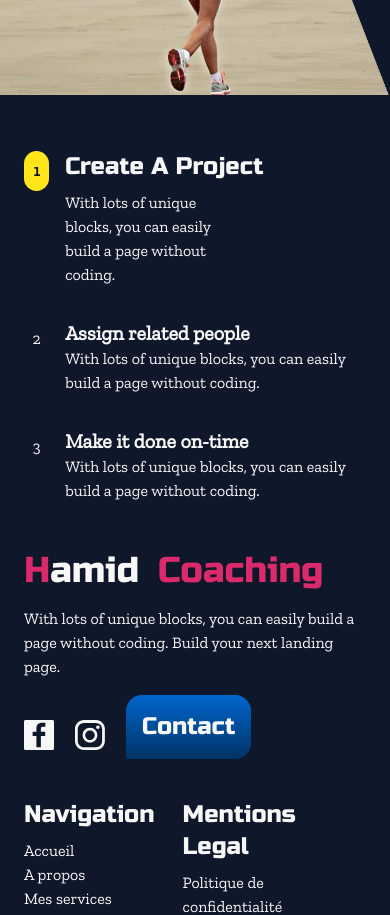
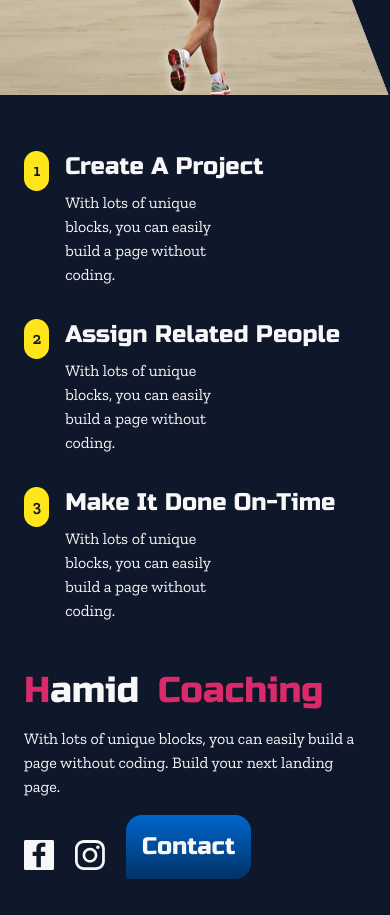
Before and after one commit to newdev-creator/hamid, a Next.js app: page / in a window 390 px wide. Shown: the part 5500-6415 px from the top of the page. Built offline with nearby package versions, Linux system fonts and the light colour scheme.

Commit message:
WIP: responsive

```diff
--- a/app/components/EasyStart.tsx
+++ b/app/components/EasyStart.tsx
@@ -2,6 +2,27 @@ import React from "react";
 import TitleSection from "./titles/TitleSection";
 import Image from "next/image";
 import TitleCard from "./titles/TitleCard";
+
+const steps = [
+  {
+    id: 1,
+    title: "Create a project",
+    description:
+      "With lots of unique blocks, you can easily build a page without coding.",
+  },
+  {
+    id: 2,
+    title: "Assign related people",
+    description:
+      "With lots of unique blocks, you can easily build a page without coding.",
+  },
+  {
+    id: 3,
+    title: "Make it done on-time",
+    description:
+      "With lots of unique blocks, you can easily build a page without coding.",
+  },
+];
 
 export default function EasyStart() {
   return (
@@ -19,53 +40,25 @@ export default function EasyStart() {
               <Image
                 src="/assets/img/woman-running.webp"
                 alt="Photo d'une femme qui court sur la plage"
-                // layout="responsive"
+                layout="responsive"
                 width={500}
                 height={300}
               />
             </div>
-            <div className="w-full lg:w-1/2 mt-8 lg:mt-0 lg:ml-12 p-6 rounded-lg">
+
+            <div className="w-full lg:w-1/2 mx-auto mt-8 lg:mt-0 lg:ml-52 p-6 rounded-lg">
               <div className="space-y-8">
-                <div className="flex items-start space-x-4">
-                  <div className="bg-yellow text-fontBlack font-bold rounded-full w-10 h-10 flex items-center justify-center">
-                    1
+                {steps.map((step) => (
+                  <div key={step.id} className="flex items-start space-x-4">
+                    <div className="bg-yellow text-fontBlack font-bold rounded-full w-10 h-10 flex items-center justify-center">
+                      {step.id}
+                    </div>
+                    <div>
+                      <TitleCard titleCard={step.title} />
+                      <p className="text-white w-1/2">{step.description}</p>
+                    </div>
                   </div>
-                  <div>
-                    <TitleCard titleCard="Create a project" />
-                    <p className="text-white w-1/2">
-                      With lots of unique blocks, you can easily build a page
-                      without coding.
-                    </p>
-                  </div>
-                </div>
-                <div className="flex items-start space-x-4">
-                  <div className="bg-yellow-500 text-white rounded-full w-10 h-10 flex items-center justify-center">
-                    2
-                  </div>
-                  <div>
-                    <h3 className="text-xl font-bold text-white">
-                      Assign related people
-                    </h3>
-                    <p className="text-white">
-                      With lots of unique blocks, you can easily build a page
-                      without coding.
-                    </p>
-                  </div>
-                </div>
-                <div className="flex items-start space-x-4">
-                  <div className="bg-yellow-500 text-white rounded-full w-10 h-10 flex items-center justify-center">
-                    3
-                  </div>
-                  <div>
-                    <h3 className="text-xl font-bold text-white">
-                      Make it done on-time
-                    </h3>
-                    <p className="text-white">
-                      With lots of unique blocks, you can easily build a page
-                      without coding.
-                    </p>
-                  </div>
-                </div>
+                ))}
               </div>
             </div>
           </div>
```
